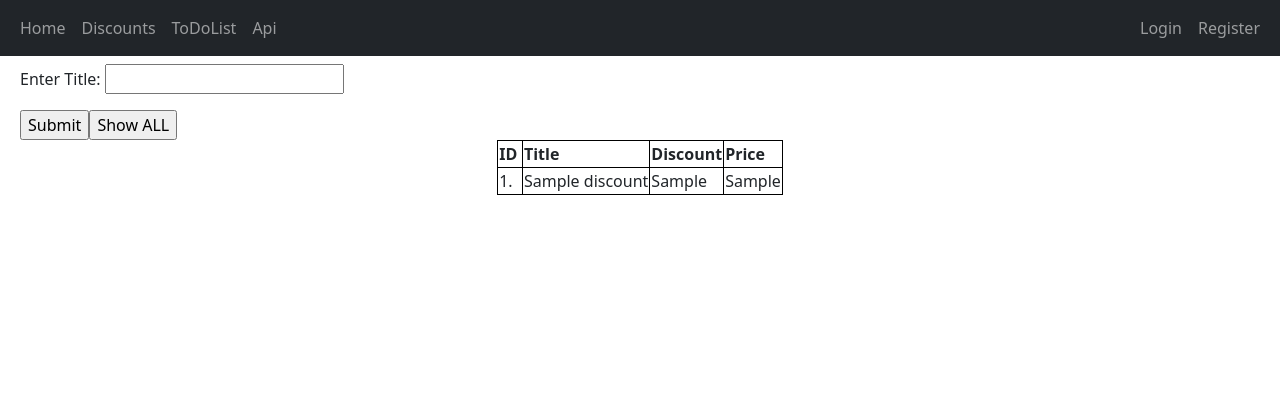
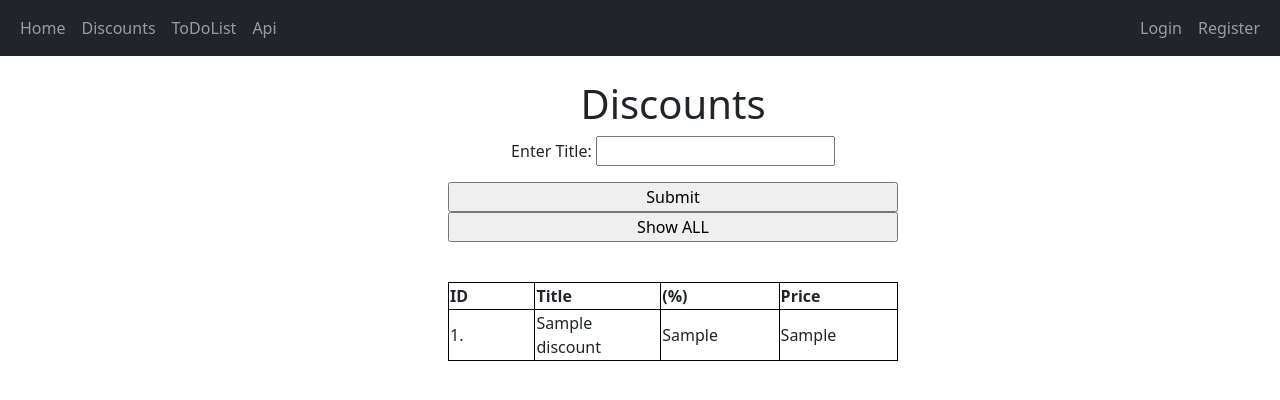
Before and after one commit to lolife3/django_steamdiscounts, a Django app: page /discounts in a window 1280 px wide. Shown: the top 400 px of the page. Run offline with Django 4.2, Linux system fonts and the light colour scheme; tables that the repository leaves empty hold one stand-in row (values such as "Sample post"); some libraries are stand-ins or nearby versions.

Commit message:
updated styles

```diff
--- a/djangoapp/main/models.py
+++ b/djangoapp/main/models.py
@@ -1,4 +1,5 @@
 from django.db import models
+from django.contrib.auth.models import User
 
 
 class Discount(models.Model):
@@ -12,5 +13,13 @@ class Discount(models.Model):
 
 
 class ToDo(models.Model):
-    text = models.CharField("TODOs", max_length=500)
+    user = models.ForeignKey(User, on_delete=models.CASCADE, null=True, blank=True )
+    text = models.TextField("TODOs", null=True, blank=True, max_length=500)
+    complete = models.BooleanField(default=False)
     creation_date = models.DateTimeField("Creation date", auto_now_add=True)
+
+    def __str__(self):
+        return self.text
+
+    class Meta:
+        ordering = ["complete"]
--- a/djangoapp/static/main.css
+++ b/djangoapp/static/main.css
@@ -5,9 +5,22 @@
 
 table, th ,td {
     border: 1px solid rgb(0, 0, 0);
+    width: 450px;
 }
 
-.center {
-    margin-left: auto;
-    margin-right: auto;
+table.width {
+    width: 450px;
+}
+
+div.lol {
+    width: 450px;
+    margin-left: 35%;
   }
+
+.container {
+background-color: #160a0a;
+padding: 1300px;
+max-width: 4000px;
+margin-left: auto;
+margin-right: auto;
+}
--- a/djangoapp/templates/base.html
+++ b/djangoapp/templates/base.html
@@ -6,12 +6,10 @@
   {% load static %}
   {% bootstrap_css %}
   {% bootstrap_javascript %}
-  <link rel="stylesheet" href={%static "main.css"%}>
+  <link rel="stylesheet" href={%static "main.css"%} type="text/css">
 </head>
 
 <body>
-    <div class="margin">
-
 
     <nav class="navbar fixed-top navbar-expand-sm navbar-dark bg-dark">
         <div class="container-fluid">
@@ -42,7 +40,8 @@
             </ul>
         </div>
     </nav>
-
+    <p>&nbsp</p>
+    <p>&nbsp</p>
 
     {% if messages %}
     <ul class="messages">
@@ -61,6 +60,5 @@
     {% block content %}
     {% endblock %}
 
-    </div>
 </body>
 </html>
--- a/djangoapp/templates/discounts.html
+++ b/djangoapp/templates/discounts.html
@@ -4,23 +4,27 @@
 
 
 {% block content %}
-<table class="center">
-    <form action="discounts" method="post">
+<div style="width: 450px; margin-left: 35%;">
+    <h1 align="center">Discounts</h1>
+
+    <form align="center" action="discounts" method="post">
         {% csrf_token %}
         {{form.as_p}}
-        <input type="submit" value="Submit">
+        <input style="width:100%;" type="submit" value="Submit">
     </form>
 
-
-    <form method="get">
-        <input type="submit" value="Show ALL">
+    <form action="discounts" method="get">
+        <input style="width:100%;" type="submit" value="Show ALL">
     </form>
+    <p>&nbsp</p>
 
 
+
+    <table class="width">
         <tr>
             <th>ID</th>
             <th>Title</th>
-        <th>Discount</th>
+            <th>(%)</th>
             <th>Price</th>
         </tr>
 
@@ -36,4 +40,6 @@
         {% endfor %}
 
     </table>
+</div>
+
 {% endblock %}
```
Also changed, not shown: djangoapp/templates/login.html (+8 -8 lines), djangoapp/templates/register.html (+8 -8 lines), djangoapp/templates/todo.html (+10 -7 lines), djangoapp/main/migrations/0005_alter_todo_text.py (added), djangoapp/main/migrations/0006_todo_user_alter_todo_text.py (added), djangoapp/main/migrations/0007_alter_todo_options_todo_complete.py (added). Lines whose indentation alone changed are shown as unchanged.
